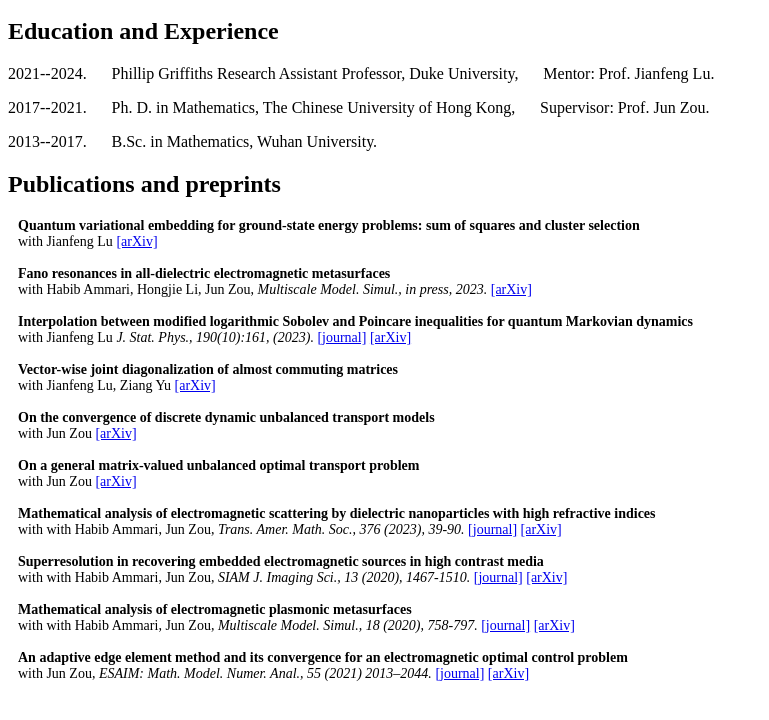
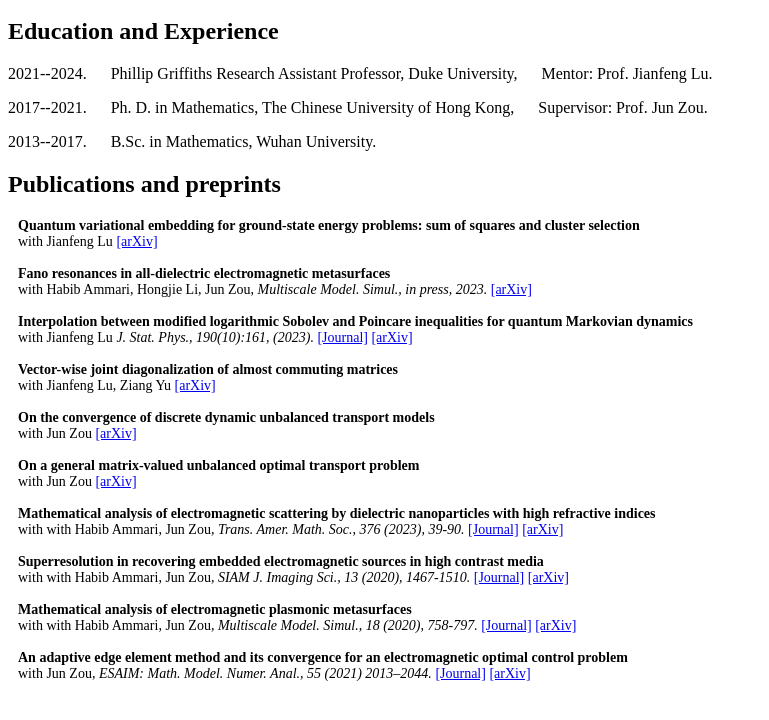
Before and after one commit to bwlimath/bwlimath.github.io, a plain HTML site: page index.html in a window 1280 px wide. Shown: the part 48-768 px from the top of the page, without its empty margins (0-769 px from the left). Drawn offline with Linux system fonts and the light colour scheme.

Commit message:
Update index.html

```diff
--- a/index.html
+++ b/index.html
@@ -57,9 +57,9 @@ I also organize or co-organize student seminars on various topics in current pro
 
 <h2>Education and Experience</h2>
 
-<p>2021--2024.&#20;&#20;Phillip Griffiths Research Assistant Professor, Duke University,&#20;&#20;Mentor: Prof. Jianfeng Lu. </p>
-<p>2017--2021.&#20;&#20;Ph. D. in Mathematics, The Chinese University of Hong Kong,&#20;&#20;Supervisor: Prof. Jun Zou. </p>
-<p>2013--2017.&#20;&#20;B.Sc. in Mathematics,  Wuhan University. </p>
+<p>2021--2024.&emsp;&ensp;Phillip Griffiths Research Assistant Professor, Duke University,&emsp;&ensp;Mentor: Prof. Jianfeng Lu. </p>
+<p>2017--2021.&emsp;&ensp;Ph. D. in Mathematics, The Chinese University of Hong Kong,&emsp;&ensp;Supervisor: Prof. Jun Zou. </p>
+<p>2013--2017.&emsp;&ensp;B.Sc. in Mathematics,  Wuhan University. </p>
 
 
 <h2>Publications and preprints</h2>
@@ -76,7 +76,7 @@ with Habib Ammari, Hongjie Li, Jun Zou, <i>Multiscale Model. Simul., in press, 2
 
 <b>Interpolation between modified logarithmic Sobolev and Poincare inequalities for quantum Markovian dynamics</b><br>
 with Jianfeng Lu <i>J. Stat. Phys., 190(10):161, (2023).</i>
-<a href="https://link.springer.com/article/10.1007/s10955-023-03173-9">[journal]</a> <a href="https://arxiv.org/abs/2207.06422">[arXiv]</a>
+<a href="https://link.springer.com/article/10.1007/s10955-023-03173-9">[Journal]</a> <a href="https://arxiv.org/abs/2207.06422">[arXiv]</a>
 <br><br>
 
 <b>Vector-wise joint diagonalization of almost commuting matrices</b><br>
@@ -96,24 +96,24 @@ with Jun Zou <a href="https://arxiv.org/pdf/2011.05845.pdf">[arXiv]</a>
 
 <b>Mathematical analysis of electromagnetic scattering by dielectric nanoparticles with high refractive indices</b><br>
 with with Habib Ammari, Jun Zou, <i>Trans. Amer. Math. Soc., 376 (2023), 39-90.</i>
-<a href="https://www.ams.org/journals/tran/2023-376-01/S0002-9947-2022-08641-4/">[journal]</a> <a href="https://arxiv.org/abs/2003.10223">[arXiv]</a>
+<a href="https://www.ams.org/journals/tran/2023-376-01/S0002-9947-2022-08641-4/">[Journal]</a> <a href="https://arxiv.org/abs/2003.10223">[arXiv]</a>
 <br><br>
 
 
 <b>Superresolution in recovering embedded electromagnetic sources in high contrast media</b><br>
 with with Habib Ammari, Jun Zou, <i>SIAM J. Imaging Sci., 13 (2020), 1467-1510.</i>
-<a href="https://epubs.siam.org/doi/abs/10.1137/20M1313908">[journal]</a> <a href="https://arxiv.org/abs/2001.07116">[arXiv]</a>
+<a href="https://epubs.siam.org/doi/abs/10.1137/20M1313908">[Journal]</a> <a href="https://arxiv.org/abs/2001.07116">[arXiv]</a>
 <br><br>
 
 
 <b>Mathematical analysis of electromagnetic plasmonic metasurfaces</b><br>
 with with Habib Ammari, Jun Zou, <i>Multiscale Model. Simul., 18 (2020),  758-797.</i>
-<a href="https://epubs.siam.org/doi/abs/10.1137/19M1275097">[journal]</a> <a href="https://arxiv.org/abs/1907.06873">[arXiv]</a>
+<a href="https://epubs.siam.org/doi/abs/10.1137/19M1275097">[Journal]</a> <a href="https://arxiv.org/abs/1907.06873">[arXiv]</a>
 <br><br>
 
 <b>An adaptive edge element method and its convergence for an electromagnetic optimal control problem</b><br>
 with Jun Zou, <i>ESAIM: Math. Model. Numer. Anal., 55 (2021) 2013–2044.</i>
-<a href="https://www.esaim-m2an.org/articles/m2an/abs/2021/06/m2an200151/m2an200151.html">[journal]</a> <a href="https://arxiv.org/abs/2106.15071">[arXiv]</a>
+<a href="https://www.esaim-m2an.org/articles/m2an/abs/2021/06/m2an200151/m2an200151.html">[Journal]</a> <a href="https://arxiv.org/abs/2106.15071">[arXiv]</a>
 
 
 
```
